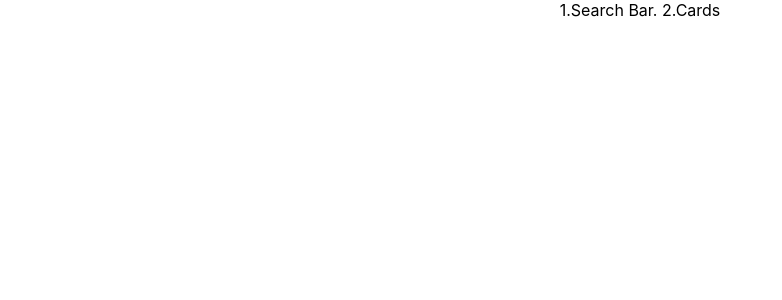
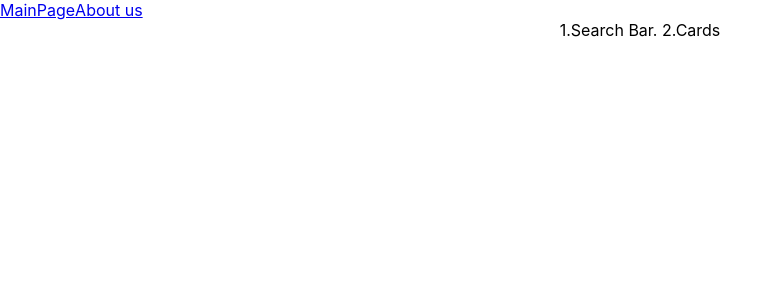
Before and after one commit to MariStakhovskaya/rsschool-react, a React (Create React App) app in the folder components/: page / in a window 1280 px wide. Shown: the top 300 px of the page, without its empty margins (0-782 px from the left). Built offline with nearby package versions, Linux system fonts and the light colour scheme.

Commit message:
feat: add header

```diff
--- a/components/src/app/App.tsx
+++ b/components/src/app/App.tsx
@@ -10,8 +10,9 @@ function App() {
     <div className="App">
       <Routes>
         <Route path="/" element={<Main />}>
-          <Route index element={<About />} />
+          <Route index element={<Main />} />
         </Route>
+        <Route path="/about" element={<About />} />
         <Route path="*" element={<ErrorPage />} />
       </Routes>
     </div>
--- a/components/src/pages/main/Main.tsx
+++ b/components/src/pages/main/Main.tsx
@@ -1,7 +1,13 @@
 import React from 'react';
+import Header from 'widgets/header/Header';
 
 function Main() {
-  return <div className="App">1.Search Bar. 2.Cards</div>;
+  return (
+    <div className="App">
+      <Header />
+      1.Search Bar. 2.Cards
+    </div>
+  );
 }
 
 export default Main;
--- /dev/null
+++ b/components/src/widgets/header/Header.module.css
@@ -0,0 +1,4 @@
+.headerContainer {
+    display: flex;
+
+}
--- a/components/src/widgets/header/Header.tsx
+++ b/components/src/widgets/header/Header.tsx
@@ -0,0 +1,18 @@
+import React from 'react';
+import { Link } from 'react-router-dom';
+import style from './Header.module.css';
+
+function Header() {
+  return (
+    <div className={style.headerContainer}>
+      <Link to="/">
+        <span>MainPage</span>
+      </Link>
+      <Link to="/about">
+        <span>About us</span>
+      </Link>
+    </div>
+  );
+}
+
+export default Header;
```
